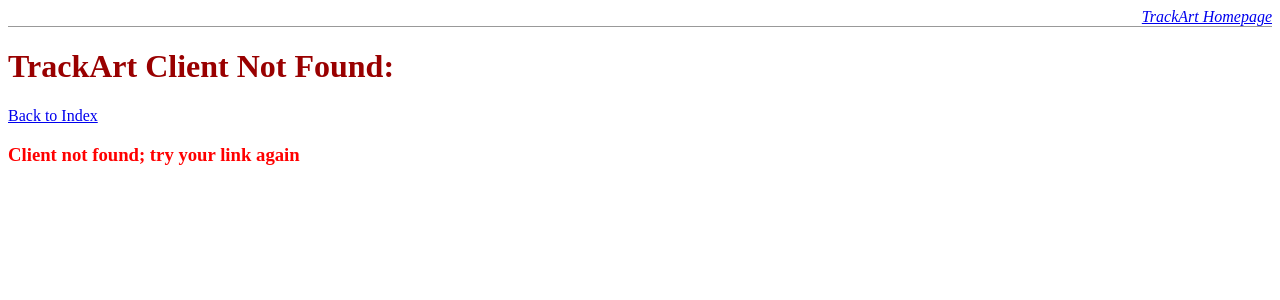
After one commit to jslandport/django-arttherapy-sample, a Django app: template arttherapy/trackart/templates/trackart/clientnotfound.html in a window 1280 px wide. The commit adds this page. Shown: the top 300 px of the page. Run offline with Django 3.2, Linux system fonts and the light colour scheme; the template is opened without the code that fills it, so the values that code supplies are empty; parts of the project's set-up code (start-up, migrations or seed data) failed here and were passed over.

Commit message:
Add files via upload

```diff
--- a/arttherapy/trackart/templates/trackart/clientlist.html
+++ b/arttherapy/trackart/templates/trackart/clientlist.html
@@ -12,7 +12,7 @@ EXPECTED INCOMING PARAMETERS:
       {% include "trackart/part_bodytemplate.html" %}
       <h1>TrackArt Client-Centric View</h1>
       <p>
-         <div><a href="/clientwrite">Add a Client</a></div>
+         <div><a href="/clientnew">Add a Client</a></div>
          <div><a href="/">Back to Index</a></div>
       </p>
 
--- /dev/null
+++ b/arttherapy/trackart/templates/trackart/clientnotfound.html
@@ -0,0 +1,18 @@
+{% comment %}
+{% endcomment %}<!DOCTYPE html>
+<html>
+   <head>
+        <meta charset="utf-8">
+        <title>TrackArt:  Client Not Found</title>
+        {% include "trackart/part_headtemplate.html" %}
+   </head>
+   <body>
+      {% include "trackart/part_bodytemplate.html" %}
+      <h1>TrackArt Client Not Found:</h1>
+      <p>
+         <div><a href="/">Back to Index</a></div>
+      </p>
+
+      <h3 class="error">Client not found; try your link again</h3>
+   </body>
+</html>
```
